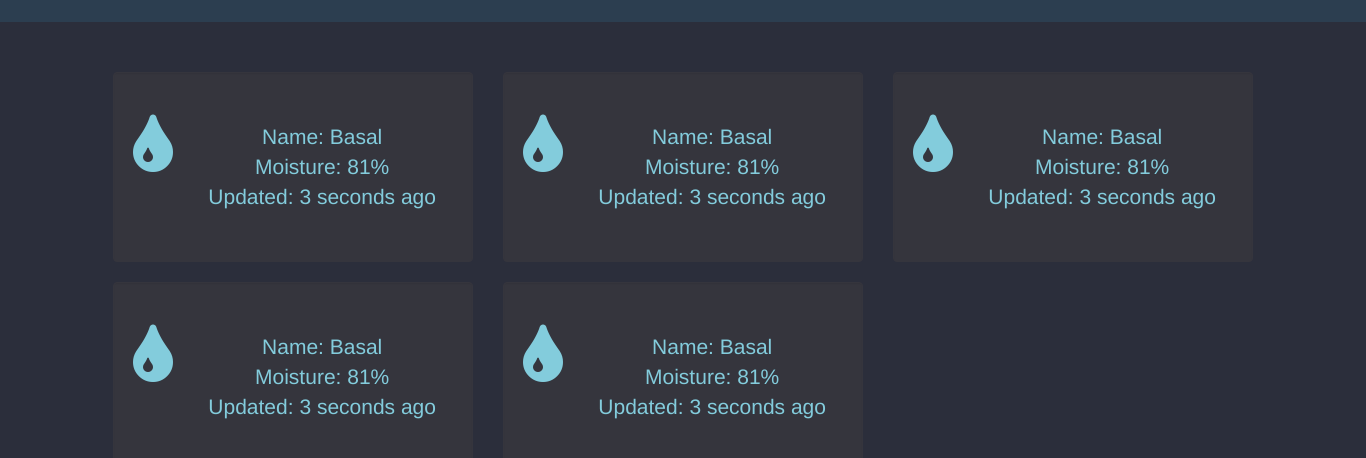
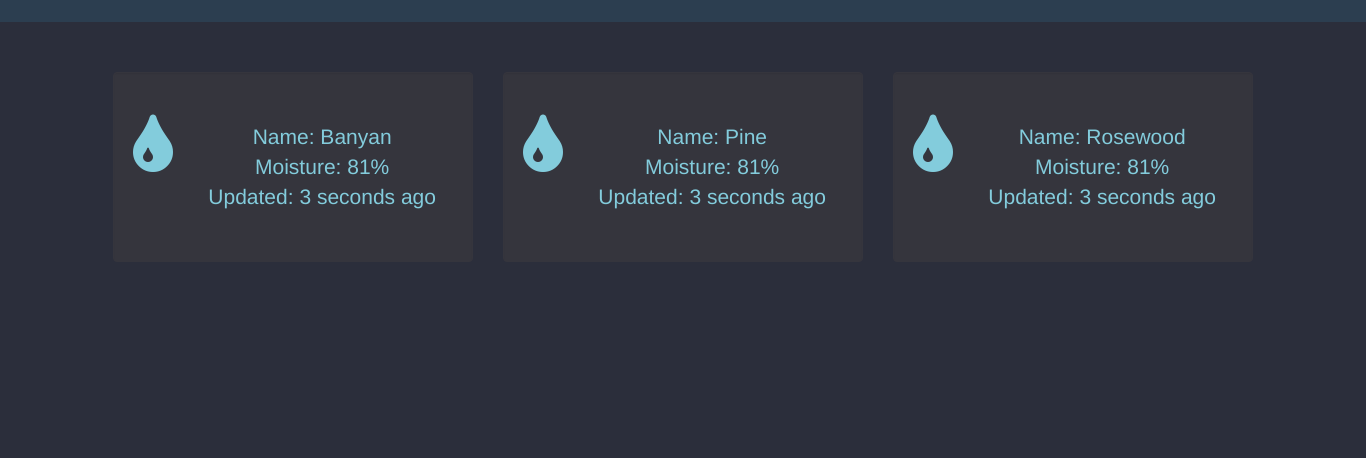
Before and after one commit to PlantMoistureIoT/moisture-desktop, an Electron app: page windows/home.html in a window 1366 px wide. Shown: the part 68-526 px from the top of the page. Drawn offline with Linux system fonts and the light colour scheme; no server answers.

Commit message:
Dynamically add plant divs
Signed-off-by: Madhav Kanbur <abcdjdj@gmail.com>

```diff
--- a/js/home.js
+++ b/js/home.js
@@ -8,6 +8,7 @@ $(document).ready(() => {
     console.log(response);
     });
   }
+  addPlants();
   $(".well").hover(function(){
         $(this).css("background-color", "#4a4a55", "border-color", "#4a4a55");
         }, function(){
@@ -35,3 +36,34 @@ var HttpClient = function() {
         anHttpRequest.send( null );
     }
 }
+
+/*
+ * Creates a new plant div and returns it
+ */
+function newPlant(name,id) {
+  var plant = document.createElement('div');
+  plant.className = "col-xs-6 col-lg-4";
+  plant.innerHTML = '<div class="plant col-xs-12 col-lg-12 well" id="' + id + '" >\
+    <div class="row">\
+        <div class="col-xs-2 col-lg-2">\
+           <br />\
+           <i class="fa fa-tint" style="font-size: 5em;"></i>\
+        </div>\
+        <div class="info text-center col-xs-10 col-lg-10" id="info12">\
+           <br />Name: ' + name + '<br />Moisture: 81%<br />Updated: 3 seconds ago<br /><br />\
+        </div>\
+    </div>\
+  </div>';
+
+  return plant;
+}
+
+/*
+ * Test drive the newPlant() function
+ */
+function addPlants() {
+    var plantList = document.getElementById("plantList");
+    plantList.appendChild(newPlant("Banyan",0));
+    plantList.appendChild(newPlant("Pine",1));
+    plantList.appendChild(newPlant("Rosewood",2));
+}
--- a/windows/home.html
+++ b/windows/home.html
@@ -24,72 +24,8 @@
         <div class="module-status text-right"></div>
       </div>
       <br /><br /><br /><br /><br /><br /><br />
-      <div class="row">
-        <div class="col-xs-6 col-lg-4">
-          <div class="plant col-xs-12 col-lg-12 well" id="plant1">
-            <div class="row">
-                <div class="col-xs-2 col-lg-2">
-                   <br />
-                   <i class="fa fa-tint" style="font-size: 5em;"></i>
-                </div>
-                <div class="info text-center col-xs-10 col-lg-10" id="info1">
-                   <br />Name: Basal<br />Moisture: 81%<br />Updated: 3 seconds ago<br /><br />
-                </div>
-            </div>
-          </div>
-        </div>
-        <div class="col-xs-6 col-lg-4">
-          <div class="plant col-xs-12 col-lg-12 well" id="plant1">
-            <div class="row">
-                <div class="col-xs-2 col-lg-2">
-                   <br />
-                   <i class="fa fa-tint" style="font-size: 5em;"></i>
-                </div>
-                <div class="info text-center col-xs-10 col-lg-10" id="info1">
-                   <br />Name: Basal<br />Moisture: 81%<br />Updated: 3 seconds ago<br /><br />
-                </div>
-            </div>
-          </div>
-        </div>
-        <div class="col-xs-6 col-lg-4">
-          <div class="plant col-xs-12 col-lg-12 well" id="plant1">
-            <div class="row">
-                <div class="col-xs-2 col-lg-2">
-                   <br />
-                   <i class="fa fa-tint" style="font-size: 5em;"></i>
-                </div>
-                <div class="info text-center col-xs-10 col-lg-10" id="info1">
-                   <br />Name: Basal<br />Moisture: 81%<br />Updated: 3 seconds ago<br /><br />
-                </div>
-            </div>
-          </div>
-        </div>
-        <div class="col-xs-6 col-lg-4">
-          <div class="plant col-xs-12 col-lg-12 well" id="plant1">
-            <div class="row">
-                <div class="col-xs-2 col-lg-2">
-                   <br />
-                   <i class="fa fa-tint" style="font-size: 5em;"></i>
-                </div>
-                <div class="info text-center col-xs-10 col-lg-10" id="info1">
-                   <br />Name: Basal<br />Moisture: 81%<br />Updated: 3 seconds ago<br /><br />
-                </div>
-            </div>
-          </div>
-        </div>
-        <div class="col-xs-6 col-lg-4">
-          <div class="plant col-xs-12 col-lg-12 well" id="plant1">
-            <div class="row">
-                <div class="col-xs-2 col-lg-2">
-                   <br />
-                   <i class="fa fa-tint" style="font-size: 5em;"></i>
-                </div>
-                <div class="info text-center col-xs-10 col-lg-10" id="info1">
-                   <br />Name: Basal<br />Moisture: 81%<br />Updated: 3 seconds ago<br /><br />
-                </div>
-            </div>
-          </div>
-        </div>
+      <div class="row" id="plantList">
+          <!-- Add plants dynamically using JS -->
       </div>
     </div>
   </body>
```
